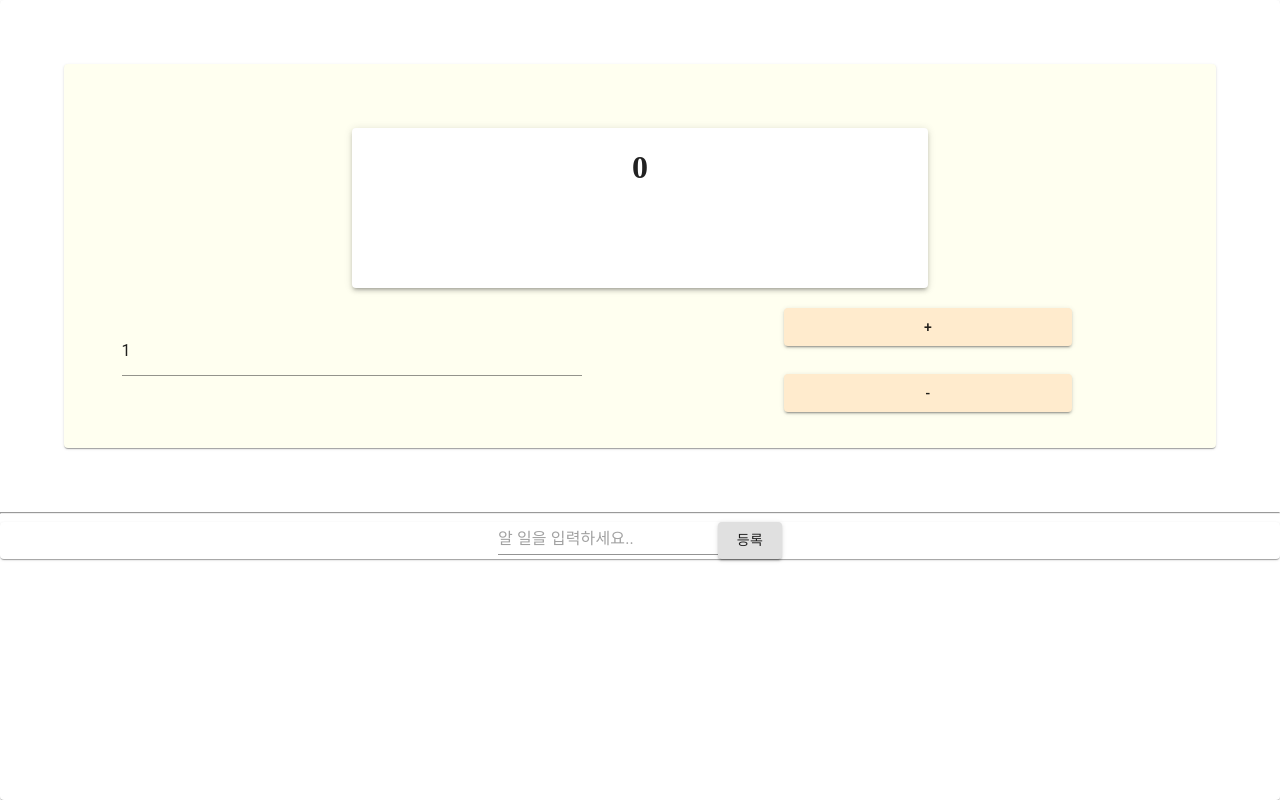
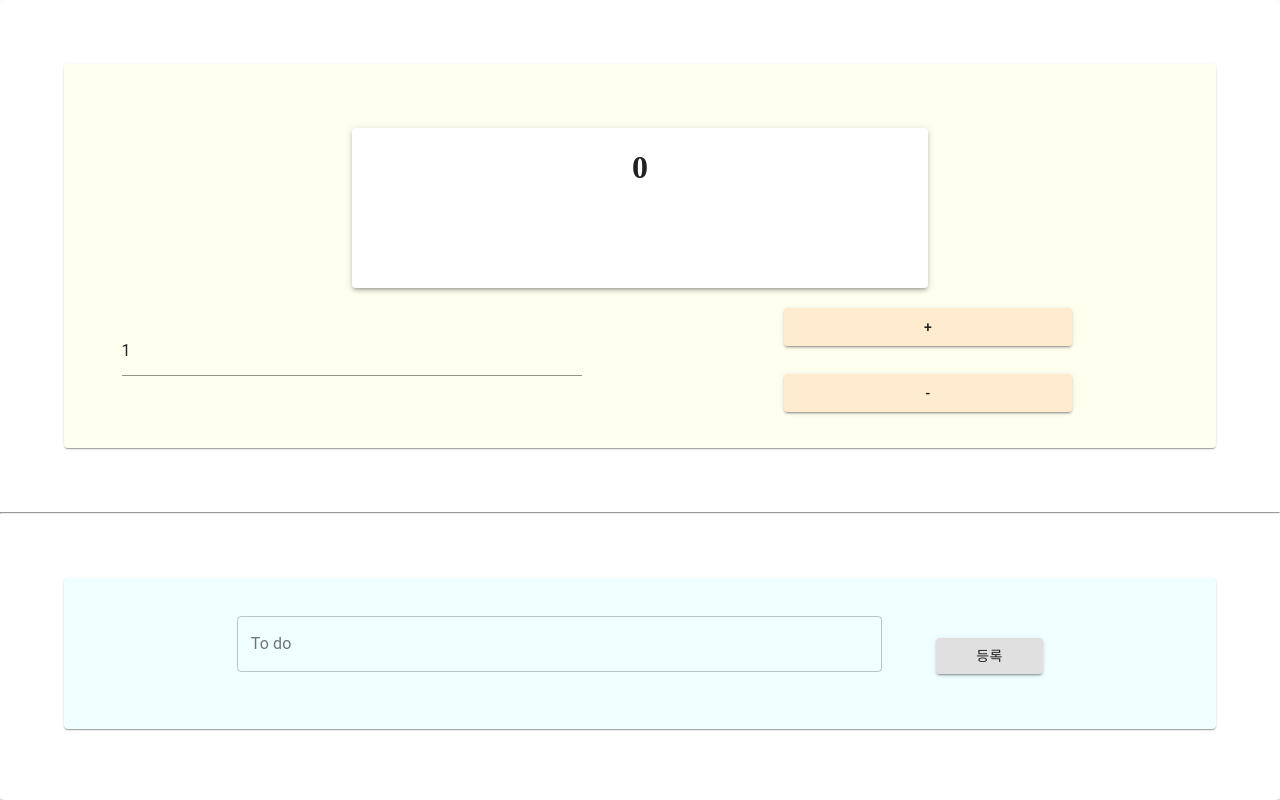
Before and after one commit to SI-Kim/conter, a React (Create React App) app: page / in a window 1280 px wide. Built offline with nearby package versions, Linux system fonts and the light colour scheme.

Commit message:
fix layouts of todo input forms

```diff
--- a/src/components/Todos.js
+++ b/src/components/Todos.js
@@ -1,5 +1,6 @@
 import React, { useState } from "react";
-import { Paper, Input, Button } from "@material-ui/core";
+import { Paper, TextField, Button } from "@material-ui/core";
+import { makeStyles } from "@material-ui/styles";
 
 const TodoItem = React.memo(function TodoItem({ todo, onToggle }) {
   return (
@@ -23,6 +24,7 @@ const TodoList = React.memo(function TodoList({ todos, onToggle }) {
 });
 
 function Todos({ todos, onCreate, onToggle }) {
+  const classes = useStyles();
   const [text, setText] = useState("");
   const onChange = (e) => setText(e.target.value);
   const onSubmit = (e) => {
@@ -32,15 +34,18 @@ function Todos({ todos, onCreate, onToggle }) {
   };
 
   return (
-    <Paper>
+    <Paper className={classes.coverPaper}>
       <form onSubmit={onSubmit}>
-        <Input
+        <TextField
+          className={classes.textForm}
+          label="To do"
+          type="search"
           variant="outlined"
           value={text}
-          placeholder="알 일을 입력하세요.."
+          placehold일r=" 할 일을 입력하세요.."
           onChange={onChange}
         />
-        <Button variant="contained" type="submit">
+        <Button className={classes.insertBtn} variant="contained" type="submit">
           등록
         </Button>
       </form>
@@ -49,4 +54,24 @@ function Todos({ todos, onCreate, onToggle }) {
   );
 }
 
+const useStyles = makeStyles((theme) => ({
+  coverPaper: {
+    margin: "0 auto",
+    marginLeft: "5%",
+    marginRight: "5%",
+    backgroundColor: "#F0FFFF",
+    marginTop: "5%",
+    padding: "3%"
+  },
+  textForm: {
+    width: "60%",
+    marginRight: "5%",
+    height: "30%"
+  },
+  insertBtn: {
+    width: "10%",
+    marginTop: "2%"
+  }
+}));
+
 export default Todos;
```
